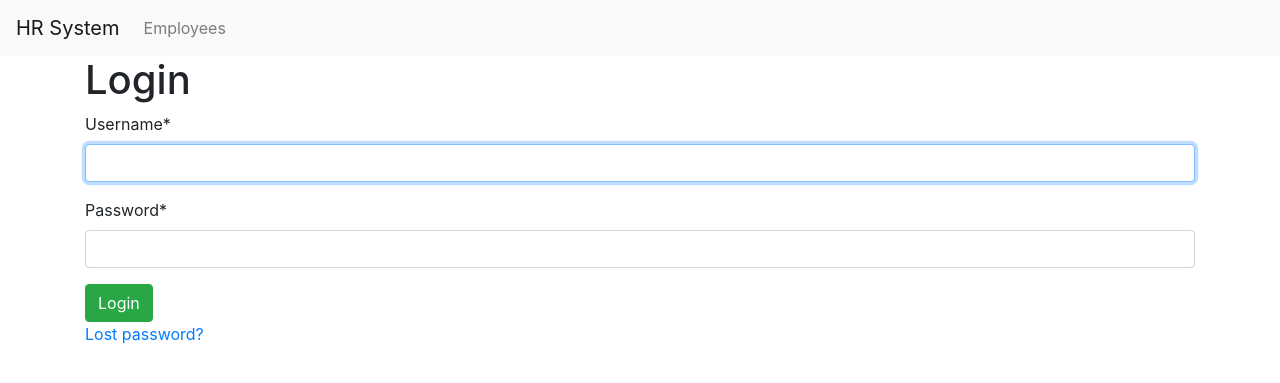
After one commit to TheEnbyperor/hr_system, a Django app: page /accounts/login/ in a window 1280 px wide. The commit adds this page. Shown: the top 383 px of the page. Run offline with Django 3.2, Linux system fonts and the light colour scheme; some libraries are stand-ins or nearby versions.

Commit message:
Login view

```diff
--- a/employees/templates/employees/employee_confirm_delete.html
+++ b/employees/templates/employees/employee_confirm_delete.html
@@ -1,5 +1,7 @@
 {% extends 'base.html' %}
 {% load crispy_forms_tags %}
+
+{% block title %}Delete {{ employee.name }}{% endblock %}
 
 {% block content %}
     <div class="container">
--- a/employees/templates/employees/employee_form.html
+++ b/employees/templates/employees/employee_form.html
@@ -1,5 +1,7 @@
 {% extends 'base.html' %}
 {% load crispy_forms_tags %}
+
+{% block title %}Add employee{% endblock %}
 
 {% block content %}
     <div class="container">
--- a/employees/templates/employees/employee_update_form.html
+++ b/employees/templates/employees/employee_update_form.html
@@ -1,5 +1,7 @@
 {% extends 'base.html' %}
 {% load crispy_forms_tags %}
+
+{% block title %}Edit {{ employee.name }}{% endblock %}
 
 {% block content %}
     <div class="container">
--- a/employees/templates/employees/index.html
+++ b/employees/templates/employees/index.html
@@ -1,4 +1,6 @@
 {% extends 'base.html' %}
+
+{% block title %}Employees{% endblock %}
 
 {% block content %}
     <div class="container">
--- a/employees/templates/employees/view_employee.html
+++ b/employees/templates/employees/view_employee.html
@@ -1,4 +1,6 @@
 {% extends 'base.html' %}
+
+{% block title %}{{ employee.name }}{% endblock %}
 
 {% block content %}
     <div class="container">
--- a/hr_system/urls.py
+++ b/hr_system/urls.py
@@ -19,6 +19,7 @@ from django.apps import apps as django_apps
 
 urlpatterns = [
     path('admin/', admin.site.urls),
+    path('accounts/', include('django.contrib.auth.urls')),
     path('', include('main_site.urls', namespace='main_site')),
 ]
 
--- /dev/null
+++ b/main_site/templates/registration/login.html
@@ -0,0 +1,52 @@
+{% extends 'base.html' %}
+{% load crispy_forms_tags %}
+
+{% block title %}Login{% endblock %}
+
+{% block content %}
+    <div class="container">
+        <div class="row">
+            <div class="col">
+                <h1>Login</h1>
+            </div>
+        </div>
+        {% if form.errors %}
+            <div class="row">
+                <div class="col">
+                    <p>Your username and password didn't match. Please try again.</p>
+                </div>
+            </div>
+        {% endif %}
+        {% if next %}
+            <div class="row">
+                <div class="col">
+                    {% if user.is_authenticated %}
+                        <p>Your account doesn't have access to this page. To proceed,
+                            please login with an account that has access.</p>
+                    {% else %}
+                        <p>Please login to see this page.</p>
+                    {% endif %}
+                </div>
+            </div>
+        {% endif %}
+
+        <div class="row">
+            <div class="col">
+                <form method="post" action="{% url 'login' %}">
+                    {% csrf_token %}
+                    {% csrf_token %}
+                    {{ form|crispy }}
+
+                    <input type="submit" class="btn btn-success" value="Login"/>
+                    <p><a href="{% url 'password_reset' %}">Lost password?</a></p>
+                    <input type="hidden" name="next" value="{{ next }}"/>
+                </form>
+            </div>
+        </div>
+
+        <div class="row">
+            <div class="col">
+            </div>
+        </div>
+    </div>
+{% endblock %}
```
